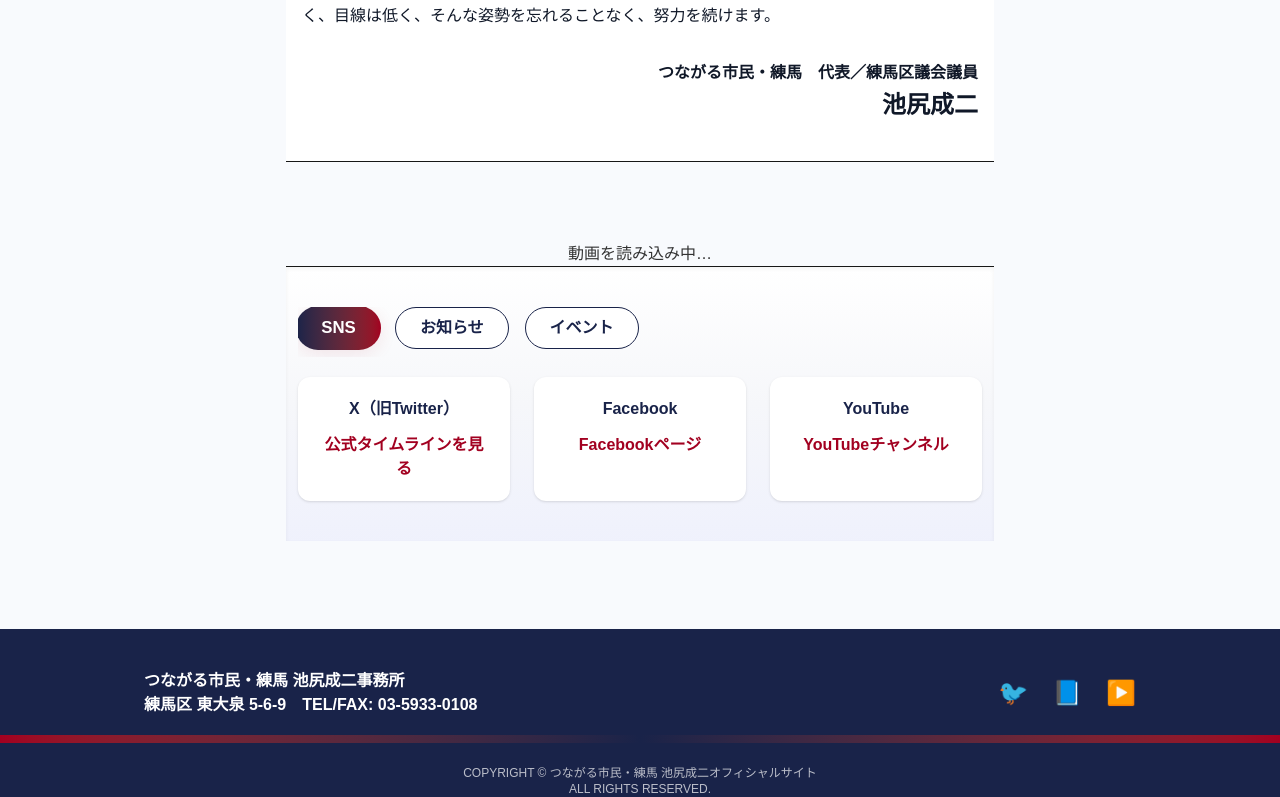
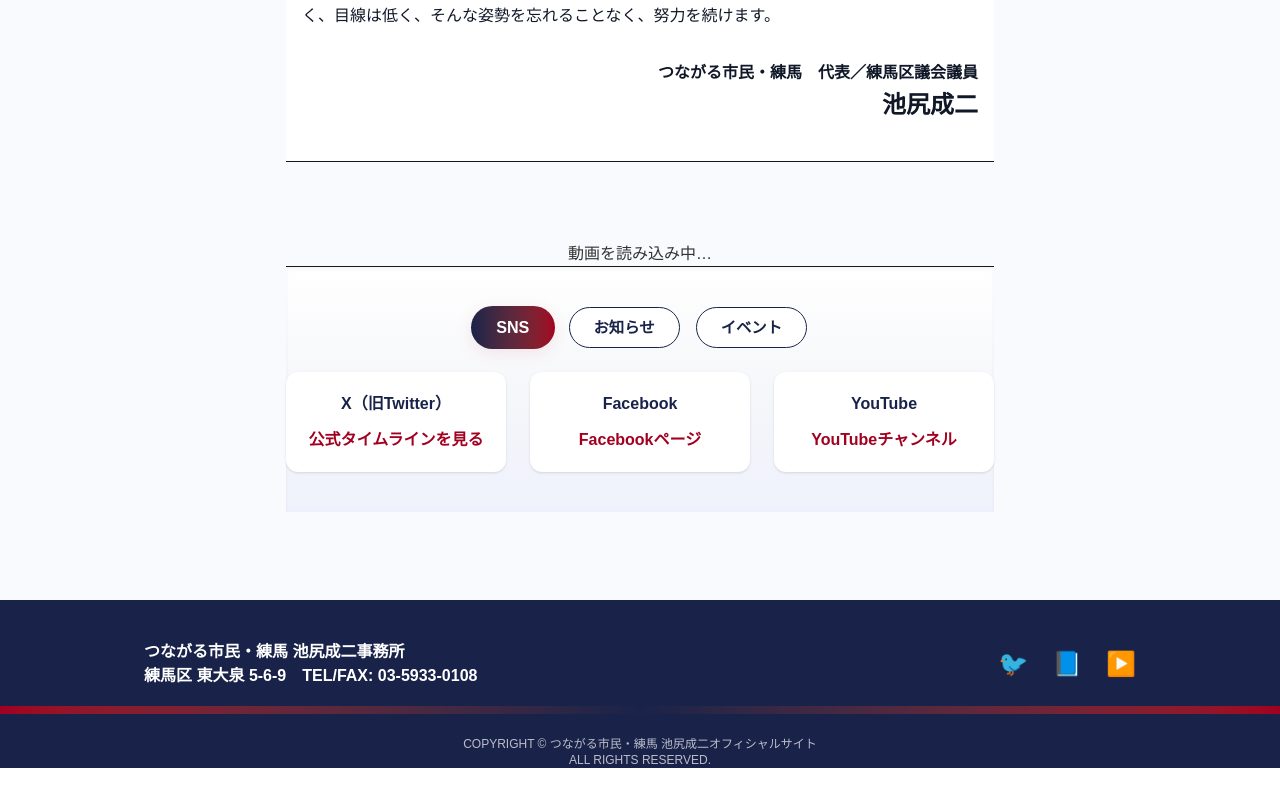
Before and after one commit to HRFM-IOUI/room-ikejirisensei, a Next.js app: page / in a window 1280 px wide. Shown: the part 1465-2262 px from the top of the page. After the commit the page ends 2233 px from the top, so only its background shows below. Built offline with nearby package versions, Linux system fonts and the light colour scheme; no server answers; the database is empty.

Commit message:
fixresponsive

```diff
--- a/src/components/SocialNewsTabs.tsx
+++ b/src/components/SocialNewsTabs.tsx
@@ -1,7 +1,6 @@
 "use client";
 import React, { useState } from "react";
 
-// 深い赤は #a20020 で統一
 const TABS = ["SNS", "お知らせ", "イベント"];
 
 export default function SocialNewsTabs() {
@@ -10,36 +9,26 @@ export default function SocialNewsTabs() {
   return (
     <section
       className="
-        w-full
-        py-6 sm:py-10
+        w-full py-7 sm:py-10
         bg-gradient-to-b from-white via-[#f6f7fa] to-[#edeffc]/80
-        border-t border-primary/10
-        shadow-inner
+        border-t border-primary/10 shadow-inner
         transition-all
       "
     >
-      <div className="max-w-4xl mx-auto px-1 sm:px-3">
+      <div className="max-w-4xl mx-auto">
         {/* タブボタン */}
-        <div className="flex mb-5 gap-2 sm:gap-4 overflow-x-auto pb-2 hide-scrollbar">
+        <div className="flex mb-5 sm:mb-6 space-x-3 sm:space-x-4 justify-center">
           {TABS.map((tab, i) => (
             <button
               key={i}
-              className={`
-                px-4 py-1.5 sm:px-6 sm:py-2 rounded-full font-bold
-                whitespace-nowrap transition
-                text-sm sm:text-base
-                ${
-                  active === i
-                    ? "bg-gradient-to-r from-[#192349] to-[#a20020] text-white shadow-lg scale-105"
-                    : "bg-white text-[#192349] border border-primary/20 hover:bg-[#f8f8fd] hover:scale-105"
-                }
-              `}
+              className={`px-4 sm:px-6 py-2 rounded-full font-bold transition duration-200
+                ${active === i
+                  ? "bg-gradient-to-r from-[#192349] to-[#a20020] text-white shadow-lg scale-105"
+                  : "bg-white text-[#192349] border border-primary/20 hover:bg-[#f8f8fd] hover:scale-105"}`}
               onClick={() => setActive(i)}
               style={{
-                boxShadow:
-                  active === i
-                    ? "0 4px 16px rgba(162,0,32,0.09)"
-                    : undefined,
+                boxShadow: active === i ? "0 4px 16px rgba(162,0,32,0.09)" : undefined,
+                fontSize: "0.96rem",
               }}
             >
               {tab}
@@ -49,55 +38,50 @@ export default function SocialNewsTabs() {
         {/* タブ中身 */}
         <div>
           {active === 0 && (
-            <div className="grid grid-cols-1 md:grid-cols-2 lg:grid-cols-3 gap-4 sm:gap-6">
+            <div className="grid grid-cols-1 md:grid-cols-3 gap-4 sm:gap-6">
               {/* SNSカードサンプル */}
-              <div className="bg-white shadow rounded-xl p-4 sm:p-5 flex flex-col items-center hover:scale-105 transition text-center">
-                <span className="font-bold text-[#192349] mb-2 sm:mb-3 text-sm sm:text-base">X（旧Twitter）</span>
+              <div className="bg-white shadow rounded-xl p-5 flex flex-col items-center hover:scale-105 transition">
+                <span className="font-bold text-[#192349] mb-3">X（旧Twitter）</span>
                 <a
                   href="https://x.com/"
                   target="_blank"
                   rel="noopener noreferrer"
-                  className="text-[#a20020] font-bold hover:underline text-sm sm:text-base"
-                >
-                  公式タイムラインを見る
-                </a>
+                  className="text-[#a20020] font-bold hover:underline"
+                >公式タイムラインを見る</a>
               </div>
-              <div className="bg-white shadow rounded-xl p-4 sm:p-5 flex flex-col items-center hover:scale-105 transition text-center">
-                <span className="font-bold text-[#192349] mb-2 sm:mb-3 text-sm sm:text-base">Facebook</span>
+              <div className="bg-white shadow rounded-xl p-5 flex flex-col items-center hover:scale-105 transition">
+                <span className="font-bold text-[#192349] mb-3">Facebook</span>
                 <a
                   href="https://facebook.com/"
                   target="_blank"
                   rel="noopener noreferrer"
-                  className="text-[#a20020] font-bold hover:underline text-sm sm:text-base"
-                >
-                  Facebookページ
-                </a>
+                  className="text-[#a20020] font-bold hover:underline"
+                >Facebookページ</a>
               </div>
-              <div className="bg-white shadow rounded-xl p-4 sm:p-5 flex flex-col items-center hover:scale-105 transition text-center">
-                <span className="font-bold text-[#192349] mb-2 sm:mb-3 text-sm sm:text-base">YouTube</span>
+              <div className="bg-white shadow rounded-xl p-5 flex flex-col items-center hover:scale-105 transition">
+                <span className="font-bold text-[#192349] mb-3">YouTube</span>
                 <a
                   href="https://youtube.com/"
                   target="_blank"
                   rel="noopener noreferrer"
-                  className="text-[#a20020] font-bold hover:underline text-sm sm:text-base"
-                >
-                  YouTubeチャンネル
-                </a>
+                  className="text-[#a20020] font-bold hover:underline"
+                >YouTubeチャンネル</a>
               </div>
             </div>
           )}
           {active === 1 && (
-            <div className="space-y-4 sm:space-y-5">
-              <div className="bg-gradient-to-r from-[#fff7f7] via-white to-[#f7f9ff] border-l-4 sm:border-l-8 border-[#a20020] p-4 sm:p-6 rounded-xl shadow hover:scale-105 transition text-sm sm:text-base">
+            <div className="space-y-5">
+              {/* お知らせカード */}
+              <div className="bg-gradient-to-r from-[#fff7f7] via-white to-[#f7f9ff] border-l-8 border-[#a20020] p-6 rounded-xl shadow hover:scale-105 transition">
                 <div className="font-bold text-[#a20020] mb-1">重要なお知らせ</div>
                 <div>今週の区議会活動、地域イベントのご案内など最新情報を掲載します。</div>
               </div>
-              {/* 追加カードも同様に追加OK */}
             </div>
           )}
           {active === 2 && (
-            <div className="space-y-4 sm:space-y-5">
-              <div className="bg-gradient-to-r from-[#edeffc] via-white to-[#fff7f7] border-l-4 sm:border-l-8 border-[#192349] p-4 sm:p-6 rounded-xl shadow hover:scale-105 transition text-sm sm:text-base">
+            <div className="space-y-5">
+              {/* イベントカード */}
+              <div className="bg-gradient-to-r from-[#edeffc] via-white to-[#fff7f7] border-l-8 border-[#192349] p-6 rounded-xl shadow hover:scale-105 transition">
                 <div className="font-bold text-[#192349] mb-1">イベント情報</div>
                 <div>開催日時・場所・内容をここに掲載。参加フォームや詳細案内も連携可能。</div>
               </div>
@@ -105,16 +89,6 @@ export default function SocialNewsTabs() {
           )}
         </div>
       </div>
-      {/* hide-scrollbar（必要ならグローバルCSSに追加） */}
-      <style jsx global>{`
-        .hide-scrollbar::-webkit-scrollbar {
-          display: none;
-        }
-        .hide-scrollbar {
-          -ms-overflow-style: none;
-          scrollbar-width: none;
-        }
-      `}</style>
     </section>
   );
 }
```
